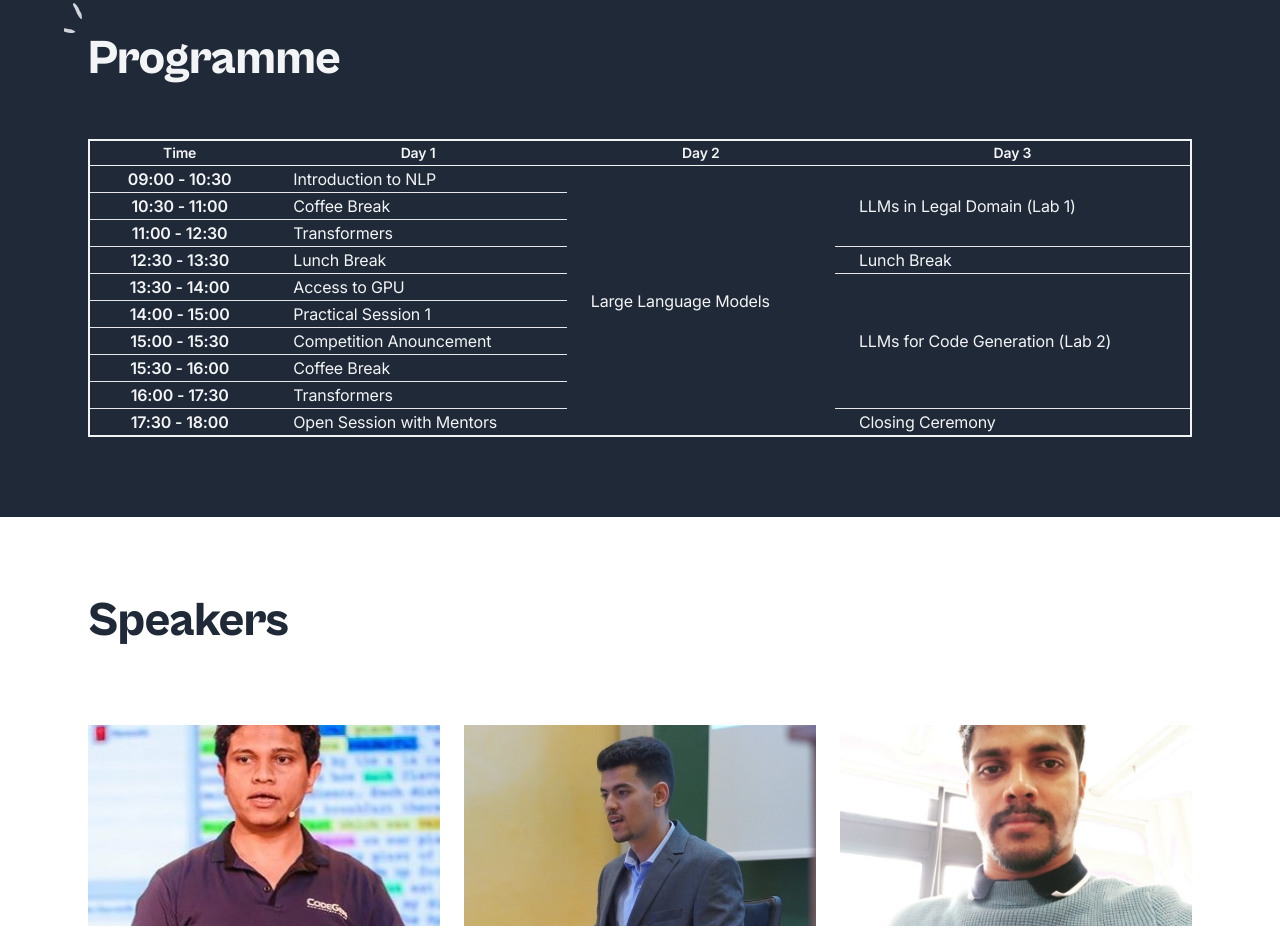
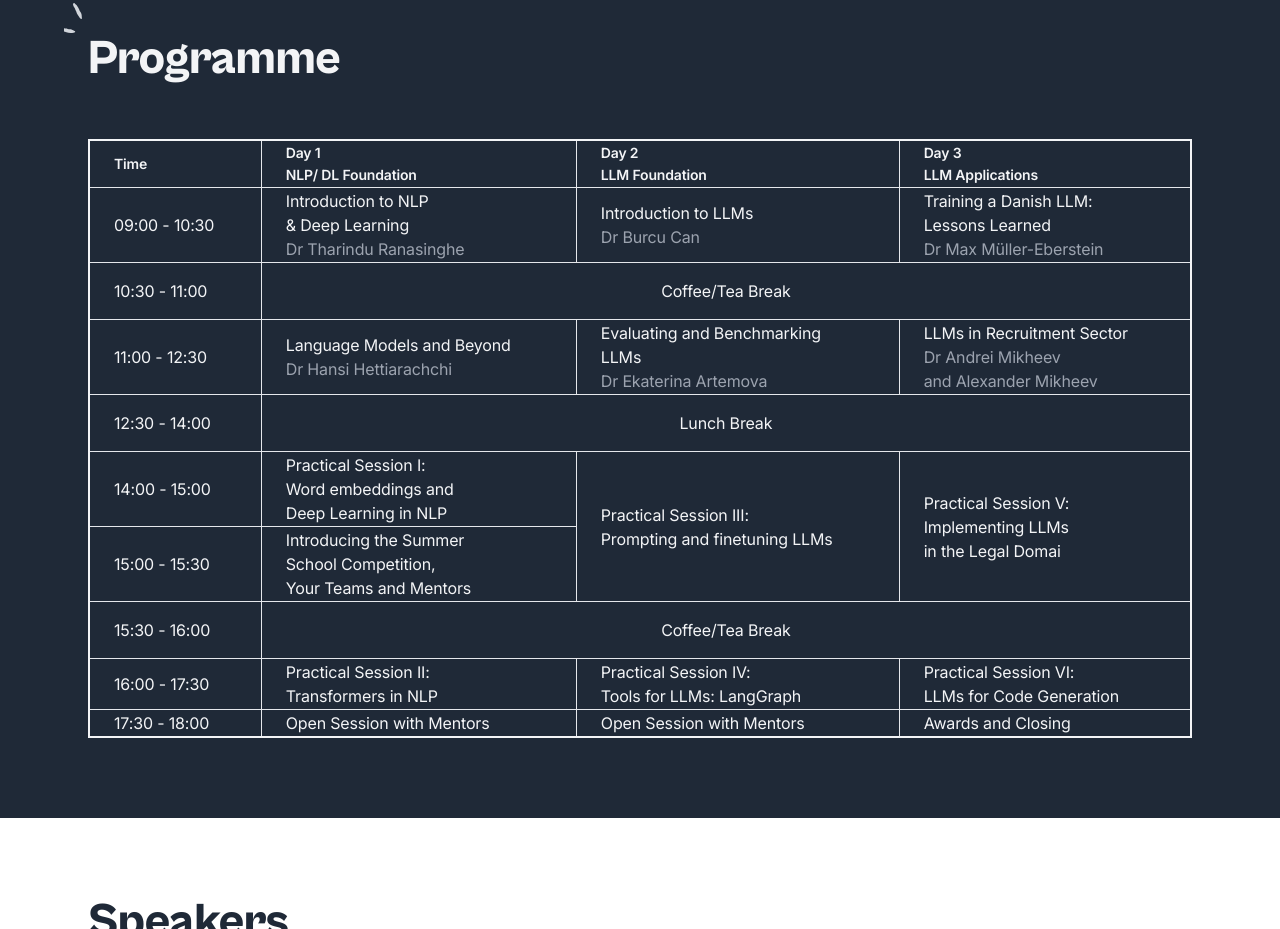
Before and after one commit to ranlp2025-summer-school/ranlp2025-summer-school.github.io, a website: page index.html in a window 1280 px wide. Shown: the part 1573-2502 px from the top of the page. Drawn offline with Linux system fonts and the light colour scheme.

Commit message:
Q&A and program updated

```diff
--- a/index.html
+++ b/index.html
@@ -136,91 +136,88 @@
                         </div>
 
                         <div class="relative overflow-x-auto custom-scrollbar">
-                            <table class="w-full min-w-max text-md md:text-lg text-left rtl:text-right text-gray-100 border-2 border-gray-100 whitespace-nowrap">
+                            <table class="w-full min-w-max text-md md:text-lg text-left text-gray-100 border-2 border-gray-100 whitespace-nowrap">
                                 <!-- Table Header -->
-                                <thead class="text-sm md:text-md border-b border-gray-100">
+                                <thead class="text-sm md:text-md md:text-left">
                                     <tr>
-                                        <th scope="col" class="px-6 py-4">Time</th>
-                                        <th scope="col" class="px-6 py-4">Day 1</th>
-                                        <th scope="col" class="px-6 py-4">Day 2</th>
-                                        <th scope="col" class="px-6 py-4">Day 3</th>
+                                        <th scope="col" class="px-6 py-4 border border-gray-700">Time</th>
+                                        <th scope="col" class="px-6 py-4 border border-gray-700">Day 1 <br> NLP/ DL Foundation </th>
+                                        <th scope="col" class="px-6 py-4 border border-gray-700">Day 2<br> LLM Foundation</th>
+                                        <th scope="col" class="px-6 py-4 border border-gray-700">Day 3 <br> LLM Applications</th>
                                     </tr>
                                 </thead>
 
                                 <tbody>
-
-                                    <tr class="border-b border-gray-700">
-                                        <th scope="row" class="px-6 py-4">
+                                    <tr >
+                                        <td  class="px-6 py-4 border border-gray-700">
                                             09:00 - 10:30
-                                        </th>
-                                        <td class="px-6 py-4">Introduction to NLP</td>
-                                        <td class="px-6 py-4 align-middle" rowspan="10">Large Language Models</td>
-                                        <td class="px-6 py-4 align-middle" rowspan="3">LLMs in Legal Domain (Lab 1)</td>
+                                        </td>
+                                        <td class="px-6 py-4 border border-gray-700">Introduction to NLP <br>& Deep Learning<br><span class="text-gray-400">Dr Tharindu Ranasinghe</span></td>
+                                        <td class="px-6 py-4 border border-gray-700">Introduction to LLMs<br><span class="text-gray-400">Dr Burcu Can</span></td>
+                                        <td class="px-6 py-4 border border-gray-700">Training a Danish LLM: <br>Lessons Learned <br><span class="text-gray-400">Dr Max Müller-Eberstein</span></td>
                                     </tr>
 
-                                    <tr class="border-b border-gray-700 ">
-                                        <th scope="row" class="px-6 py-4">
+                                    <tr >
+                                        <td  class="px-6 py-4 border border-gray-700">
                                             10:30 - 11:00
-                                        </th>
-                                        <td class="px-6 py-4">Coffee Break</td>
+                                        </td>
+                                        <td class="p-4 text-center border border-gray-700" colspan="3">Coffee/Tea Break</td>
                                     </tr>
 
-                                    <tr class="border-b border-gray-700">
-                                        <th scope="row" class="px-6 py-4">
+                                    <tr >
+                                        <td  class="px-6 py-4 border border-gray-700">
                                             11:00 - 12:30
-                                        </th>
-                                        <td class="px-6 py-4">Transformers</td>
+                                        </td>
+                                        <td class="px-6 py-4 border border-gray-700">Language Models and Beyond<br><span class="text-gray-400">Dr Hansi Hettiarachchi</span></td>
+                                        <td class="px-6 py-4 border border-gray-700">Evaluating and Benchmarking <br>LLMs<br><span class="text-gray-400">Dr Ekaterina Artemova</span></td>
+                                        <td class="px-6 py-4 border border-gray-700">LLMs in Recruitment Sector <br><span class="text-gray-400">Dr Andrei Mikheev <br>and Alexander Mikheev</span></td>
                                     </tr>
 
-                                    <tr class="border-b border-gray-700">
-                                        <th scope="row" class="px-6 py-4">
-                                            12:30 - 13:30
-                                        </th>
-                                        <td class="px-6 py-4">Lunch Break</td>
-                                        <td class="px-6 py-4">Lunch Break</td>
+                                    <tr >
+                                        <td  class="px-6 py-4 border border-gray-700">
+                                            12:30 - 14:00
+                                        </td>
+                                        <td class="p-4 text-center border border-gray-700" colspan="3">Lunch Break</td>
                                     </tr>
 
-                                    <tr class="border-b border-gray-700 ">
-                                        <th scope="row" class="px-6 py-4">
-                                            13:30 - 14:00
-                                        </th>
-                                        <td class="px-6 py-4">Access to GPU</td>
-                                        <td class="px-6 py-4" rowspan="5">LLMs for Code Generation (Lab 2)</td>
+                                    <tr >
+                                        <td  class="px-6 py-4 border border-gray-700">
+                                            14:00 - 15:00
+                                        </td>
+                                        <td class="px-6 py-4 border border-gray-700">Practical Session I: <br>Word embeddings and <br>Deep Learning in NLP</td>
+                                        <td class="px-6 py-4 border border-gray-700" rowspan="2">Practical Session III: <br>Prompting and finetuning LLMs</td>
+                                        <td class="px-6 py-4 border border-gray-700" rowspan="2">Practical Session V: <br>Implementing LLMs <br>in the Legal Domai</td>
                                     </tr>
 
-                                    <tr class="border-b border-gray-700">
-                                        <th scope="row" class="px-6 py-4">
-                                            14:00 - 15:00
-                                        </th>
-                                        <td class="px-6 py-4">Practical Session 1</td>
+                                    <tr >
+                                        <td  class="px-6 py-4 border border-gray-700">
+                                            15:00 - 15:30
+                                        </td>
+                                        <td class="px-6 py-4 border border-gray-700">Introducing the Summer <br>School Competition, <br>Your Teams and Mentors</td>
                                     </tr>
 
-                                    <tr class="border-b border-gray-700">
-                                        <th scope="row" class="px-6 py-4">
-                                            15:00 - 15:30
-                                        </th>
-                                        <td class="px-6 py-4">Competition Anouncement</td>
+                                    <tr >
+                                        <td  class="px-6 border border-gray-700">
+                                            15:30 - 16:00
+                                        </td>
+                                        <td class="p-4 text-center border border-gray-700" colspan="3">Coffee/Tea Break</td>
                                     </tr>
 
-                                    <tr class="border-b border-gray-700">
-                                        <th scope="row" class="px-6 py-4">
-                                            15:30 - 16:00
-                                        </th>
-                                        <td class="px-6 py-4">Coffee Break</td>
+                                    <tr >
+                                        <td class="px-6 py-4 border border-gray-700">
+                                            16:00 - 17:30
+                                        </td>
+                                        <td class="px-6 py-4 border border-gray-700">Practical Session II: <br>Transformers in NLP</td>
+                                        <td class="px-6 py-4 border border-gray-700">Practical Session IV: <br>Tools for LLMs: LangGraph</td>
+                                        <td class="px-6 py-4 border border-gray-700">Practical Session VI: <br>LLMs for Code Generation</td>
                                     </tr>
-
-                                    <tr class="border-b border-gray-700">
-                                        <th scope="row" class="px-6 py-4">
-                                            16:00 - 17:30
-                                        </th>
-                                        <td class="px-6 py-4">Transformers</td>
-                                    </tr>
-                                    <tr class="border-b border-gray-700">
-                                        <th scope="row" class="px-6 py-4">
+                                    <tr>
+                                        <td class="px-6 py-4 border border-gray-700">
                                             17:30 - 18:00
-                                        </th>
-                                        <td class="px-6 py-4">Open Session with Mentors</td>
-                                        <td class="px-6 py-4">Closing Ceremony</td>
+                                        </td>
+                                        <td class="px-6 py-4 border border-gray-700">Open Session with Mentors</td>
+                                        <td class="px-6 py-4 border border-gray-700">Open Session with Mentors</td>
+                                        <td class="px-6 py-4 border border-gray-700">Awards and Closing</td>
                                     </tr>
                                 </tbody>
                             </table>
@@ -358,21 +355,26 @@
                                 <!-- Item -->
                                 <div class="space-y-2" >
                                     <h4 class="text-xl font-cabinet-grotesk font-bold">What is the Summer School about?</h4>
-                                    <p class="text-gray-500">Lorem ipsum dolor sit amet, consectetur adipiscing elit, sed do eiusmod tempor incididunt ut labore et dolore magna aliqua, ut enim ad minim veniam.</p>
+                                    <p class="text-gray-500">The Summer School is an intensive programme centred on Deep Learning and Large Language Models (LLMs) for Natural Language Processing (NLP). Day 1 introduces foundational concepts like word embeddings and transformers, Day 2 dives into advanced LLM techniques, and Day 3 focuses on practical applications of LLMs. Through expert-led lectures and hands-on coding labs, participants will engage with the latest advancements in AI and NLP.</p>
                                 </div>
 
                                 <!-- Item -->
                                 <div class="space-y-2">
                                     <h4 class="text-xl font-cabinet-grotesk font-bold">Who should attend this Summer School?</h4>
-                                    <p class="text-gray-500">Lorem ipsum dolor sit amet, consectetur adipiscing elit, sed do eiusmod tempor incididunt ut labore et dolore magna aliqua, ut enim ad minim veniam.</p>
+                                    <p class="text-gray-500">This Summer School is designed for a wide audience, including students, researchers, and professionals in NLP, corpus linguistics, language technologies, and related fields. It is ideal for beginners seeking an introduction to Deep Learning and LLMs, as well as experienced practitioners looking to deepen their expertise in state-of-the-art NLP techniques. Enthusiasts of AI and language processing will find the programme engaging and relevant.</p>
                                 </div>
 
                                 <!-- Item -->
                                 <div class="space-y-2">
-                                    <h4 class="text-xl font-cabinet-grotesk font-bold">How is the price determined?</h4>
-                                    <p class="text-gray-500">Lorem ipsum dolor sit amet, consectetur adipiscing elit, sed do eiusmod tempor incididunt ut labore et dolore magna aliqua, ut enim ad minim veniam.</p>
+                                    <h4 class="text-xl font-cabinet-grotesk font-bold">What do I need to bring?</h4>
+                                    <p class="text-gray-500">You only need to bring a laptop. We’ll provide access to cloud GPUs powerful enough to train LLMs. No pre-installation is required, as all work will be done using Jupyter notebooks on a cloud platform.</p>
                                 </div>
 
+                                <!-- Item -->
+                                <div class="space-y-2">
+                                    <h4 class="text-xl font-cabinet-grotesk font-bold">Will there be discounts for summer school participants?</h4>
+                                    <p class="text-gray-500">Summer School participants will get discounted registration fees for the main RANLP 2025 conference. For details, visit the official RANLP 2025 website at <a href="https://ranlp.org/ranlp2025/">https://ranlp.org/ranlp2025/</a>.</p>
+                                </div>
                             </div>
 
                             <!-- Column -->
@@ -380,22 +382,27 @@
 
                                 <!-- Item -->
                                 <div class="space-y-2">
-                                    <h4 class="text-xl font-cabinet-grotesk font-bold">Do I need coding knowledge to join the summer school?</h4>
-                                    <p class="text-gray-500">Lorem ipsum dolor sit amet, consectetur adipiscing elit, sed do eiusmod tempor incididunt ut labore et dolore magna aliqua, ut enim ad minim veniam.</p>
+                                    <h4 class="text-xl font-cabinet-grotesk font-bold">Do I need coding knowledge to join the Summer School?</h4>
+                                    <p class="text-gray-500">Basic coding knowledge (e.g., familiarity with Python) is recommended, as the Summer School includes hands-on labs for building and experimenting with LLMs. However, introductory sessions will cover foundational concepts, making it accessible to motivated beginners. Thanks to modern deep learning frameworks, training complex neural networks now requires only a few lines of code, so advanced coding skills are not necessary.</p>
                                 </div>
 
                                 <!-- Item -->
                                 <div class="space-y-2">
-                                    <h4 class="text-xl font-cabinet-grotesk font-bold">Is there a group discount for multiple participants?</h4>
-                                    <p class="text-gray-500">Lorem ipsum dolor sit amet, consectetur adipiscing elit, sed do eiusmod tempor incididunt ut labore et dolore magna aliqua, ut enim ad minim veniam.</p>
+                                    <h4 class="text-xl font-cabinet-grotesk font-bold">What is the competition mentioned in summer school programme?</h4>
+                                    <p class="text-gray-500">Details of the competition will be unveiled during the Summer School to keep the excitement alive! But top-performing teams will receive awards for their outstanding efforts.</p>
                                 </div>
 
                                 <!-- Item -->
                                 <div class="space-y-2">
                                     <h4 class="text-xl font-cabinet-grotesk font-bold">How can I obtain my certificate of completion?</h4>
-                                    <p class="text-gray-500">Lorem ipsum dolor sit amet, consectetur adipiscing elit, sed do eiusmod tempor incididunt ut labore et dolore magna aliqua, ut enim ad minim veniam.</p>
+                                    <p class="text-gray-500">Participants who successfully complete the Summer School will receive a certificate of completion, typically issued at the closing ceremony on September 5, 2025, or sent electronically after the event.</p>
                                 </div>
 
+                                <!-- Item -->
+                                <div class="space-y-2">
+                                    <h4 class="text-xl font-cabinet-grotesk font-bold">What is included in the registration fees?</h4>
+                                    <p class="text-gray-500">Your registration fee grants access to all lectures and practical sessions, including hands-on labs with high-performance cloud GPUs for three days. It also covers tea/coffee refreshments throughout the Summer School, fostering networking opportunities during breaks.</p>
+                                </div>
                             </div>
 
                         </div>
```
